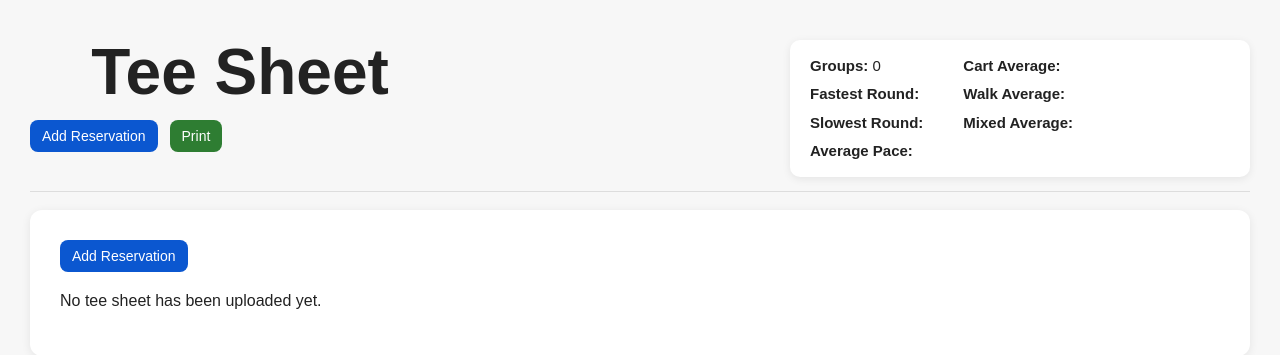
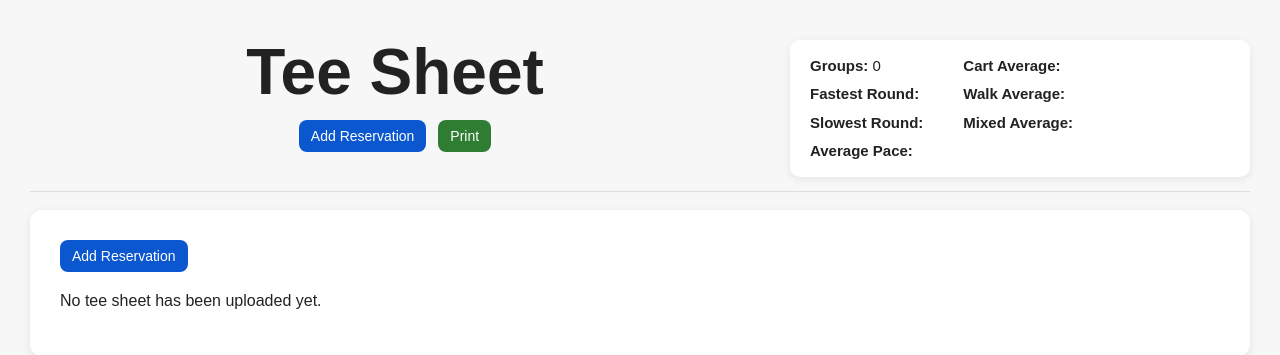
Before and after one commit to nicholasdemarcoo-ui/pacecontrol, a Flask app: page /tee-sheet in a window 1280 px wide. Shown: the top 355 px of the page. Run offline with Flask 3, Linux system fonts and the light colour scheme.

Commit message:
Update tee_sheet.html

```diff
--- a/templates/tee_sheet.html
+++ b/templates/tee_sheet.html
@@ -34,9 +34,10 @@
         }
 
         .left-side {
+            width: 100%;
             display: flex;
             flex-direction: column;
-            min-width: 420px;
+            align-items: center;
         }
 
         .title-row {
@@ -203,7 +204,7 @@
             margin: 0;
         }
 
-        .col-actions { width: 100px; }
+        .col-actions { width: 105px; }
         .col-time { width: 140px; }
         .col-group { width: 180px; }
         .col-players { width: 320px; }
```
